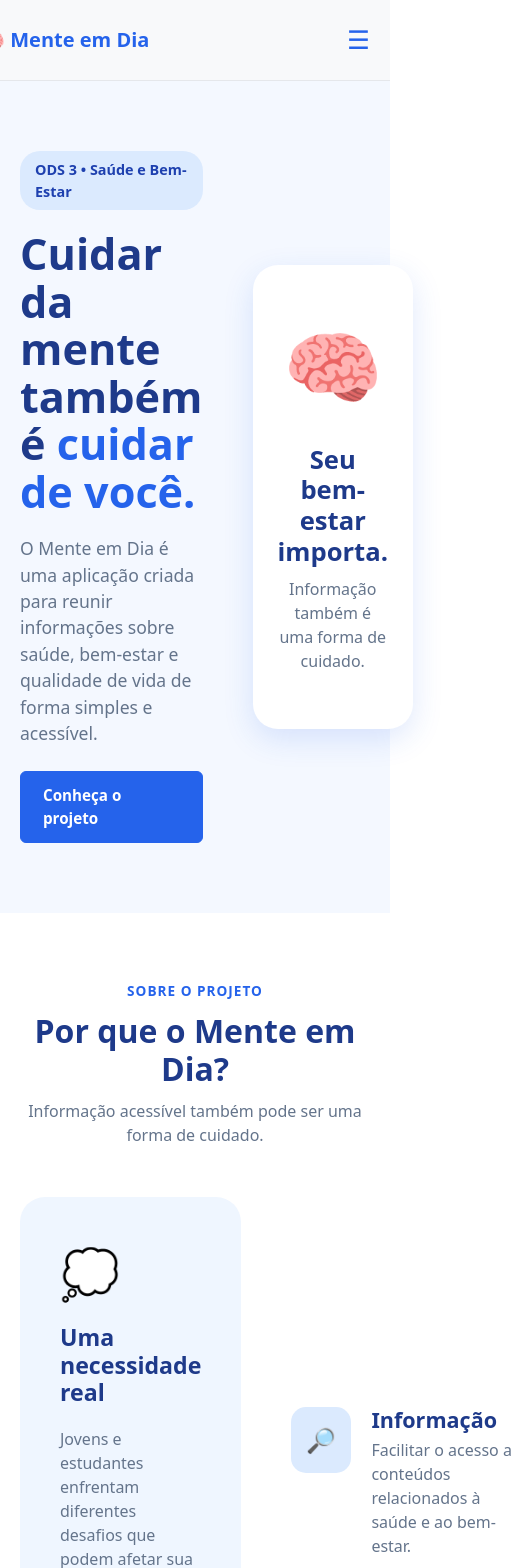
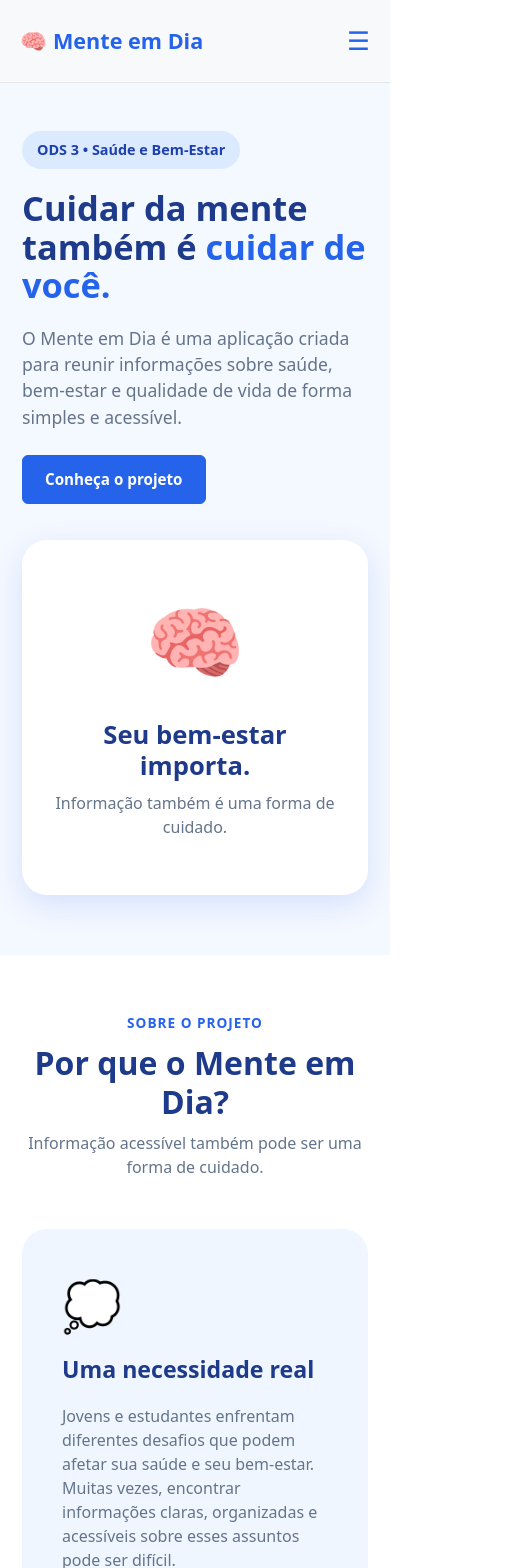
Before and after one commit to marina99vegetti/mente-em-dia-nota-2, a React (Vite) app: page / in a window 390 px wide. Shown: the top 1568 px of the page, 528 px wide, since content can reach past the window. Built offline with nearby package versions, Linux system fonts and the light colour scheme; no server answers.

Commit message:
Ajusta layout responsivo para celulares

```diff
--- a/src/App.css
+++ b/src/App.css
@@ -1,3 +1,4 @@
+
 :root {
   font-family: Arial, sans-serif;
   color: #1e3a8a;
@@ -18,6 +19,7 @@ html {
 body {
   margin: 0;
   background: #ffffff;
+  overflow-x: hidden;
 }
 
 a {
@@ -49,10 +51,31 @@ input {
   justify-content: space-between;
 }
 
+.hero-container {
+  width: 100%;
+  max-width: 1140px;
+  margin: 0 auto;
+}
+
 .navbar-brand {
-    font-weight: bold;
-    color: #2563eb !important;
-    transform: translateX(-40px);
+  display: inline-flex;
+  align-items: center;
+  gap: 6px;
+  font-weight: bold;
+  color: #2563eb !important;
+  white-space: nowrap;
+  flex-shrink: 0;
+  min-width: 0;
+}
+
+.navbar-brand {
+  margin-left: -23px;
+}
+
+.navbar-brain {
+  display: inline-block;
+  flex-shrink: 0;
+  line-height: 1;
 }
 
 .navbar-menu {
@@ -95,6 +118,7 @@ input {
   color: #2563eb;
   font-size: 1.6rem;
   cursor: pointer;
+  flex-shrink: 0;
 }
 
 /* =========================
@@ -148,6 +172,7 @@ main {
 }
 
 .hero-container {
+  width: 100%;
   max-width: 1140px;
   margin: 0 auto;
   display: grid;
@@ -157,7 +182,9 @@ main {
 }
 
 .hero-texto {
+  width: 100%;
   max-width: 700px;
+  min-width: 0;
 }
 
 .ods-badge {
@@ -654,16 +681,12 @@ main {
    RESPONSIVIDADE
 ========================= */
 
-@media (max-width: 600px) {
-  .navbar-container {
-    padding-left: 20px;
-    padding-right: 20px;
-    box-sizing: border-box;
-  }
-
-  .navbar-brand {
-    margin-left: 0;
-    flex-shrink: 0;
+@media (max-width: 992px) {
+  .hero-container,
+  .sobre-grid,
+  .ods-grid,
+  .publico-grid {
+    grid-template-columns: 1fr;
   }
 
   .hero-texto {
@@ -689,9 +712,16 @@ main {
 }
 
 @media (max-width: 768px) {
-
   .navbar-container {
     padding: 12px 20px;
+    gap: 12px;
+  }
+
+  .navbar-brand {
+    transform: none;
+    margin-left: 0;
+    white-space: nowrap;
+    flex-shrink: 0;
   }
 
   .navbar-toggle {
@@ -725,8 +755,23 @@ main {
     padding: 70px 20px;
   }
 
+  .hero-container {
+    grid-template-columns: 1fr;
+    gap: 35px;
+  }
+
+  .hero-texto {
+    width: 100%;
+    max-width: 100%;
+    min-width: 0;
+    margin-left: 0;
+    text-align: left;
+  }
+
   .hero h1 {
+    width: 100%;
     font-size: 2.7rem;
+    overflow-wrap: break-word;
   }
 
   .hero-card {
@@ -783,3 +828,159 @@ main {
     width: 100%;
   }
 }
+
+
+/* AJUSTES PARA CELULARES */
+@media (max-width: 768px) {
+  html,
+  body,
+  #root {
+    width: 100%;
+    max-width: 100%;
+    overflow-x: clip;
+  }
+
+  * {
+    box-sizing: border-box;
+  }
+
+  .navbar-container {
+    width: 100%;
+    max-width: 100%;
+    padding: 12px 20px;
+    gap: 12px;
+  }
+
+  .navbar-brand {
+    margin-left: 0;
+    transform: none;
+    min-width: 0;
+    font-size: 1.35rem;
+    white-space: nowrap;
+  }
+
+  .navbar-toggle {
+    flex-shrink: 0;
+  }
+
+  .hero {
+    padding: 48px 22px 60px;
+  }
+
+  .hero-container {
+    width: 100%;
+    max-width: 100%;
+    grid-template-columns: minmax(0, 1fr);
+    gap: 36px;
+  }
+
+  .hero-texto {
+    width: 100%;
+    max-width: 100%;
+    min-width: 0;
+    margin: 0;
+    text-align: left;
+  }
+
+  .hero h1 {
+    width: 100%;
+    max-width: 100%;
+    font-size: clamp(2.15rem, 8vw, 2.8rem);
+    line-height: 1.12;
+    overflow-wrap: normal;
+    word-break: normal;
+  }
+
+  .hero-texto p,
+  .hero .lead {
+    max-width: 100%;
+    overflow-wrap: break-word;
+  }
+
+  .hero-card {
+    width: 100%;
+    max-width: 100%;
+    min-width: 0;
+    margin: 0;
+  }
+
+  .section-container {
+    width: 100%;
+    max-width: 100%;
+    padding: 55px 22px;
+  }
+
+  .sobre-grid,
+  .ods-grid,
+  .publico-grid {
+    width: 100%;
+    max-width: 100%;
+    min-width: 0;
+    grid-template-columns: minmax(0, 1fr);
+    gap: 28px;
+  }
+
+  .sobre-grid > *,
+  .ods-grid > *,
+  .publico-grid > * {
+    width: 100%;
+    max-width: 100%;
+    min-width: 0;
+  }
+
+  .ods-texto {
+    order: 1;
+  }
+
+  .ods-number-container {
+    order: 2;
+    display: flex;
+    justify-content: center;
+  }
+
+  .ods-number {
+    width: min(200px, 100%);
+    height: auto;
+    aspect-ratio: 1;
+  }
+
+  .temas-grid,
+  .recursos-grid {
+    grid-template-columns: minmax(0, 1fr);
+    width: 100%;
+  }
+
+  .temas-grid > *,
+  .recursos-grid > * {
+    min-width: 0;
+    max-width: 100%;
+  }
+
+  .section-header h2,
+  .temas-title,
+  .publico-title,
+  .recursos-title,
+  .ods-texto h2 {
+    max-width: 100%;
+    overflow-wrap: break-word;
+  }
+
+  .busca-conteudos,
+  .busca-conteudos form {
+    width: 100%;
+    max-width: 100%;
+    min-width: 0;
+  }
+
+  .busca-conteudos input {
+    width: 100%;
+    max-width: 100%;
+    min-width: 0;
+  }
+
+  .footer-container {
+    width: 100%;
+    max-width: 100%;
+    grid-template-columns: minmax(0, 1fr);
+  }
+}
--- a/src/components/Navbar.jsx
+++ b/src/components/Navbar.jsx
@@ -1,3 +1,4 @@
+
 import { useState } from 'react'
 
 function Navbar() {
@@ -11,9 +12,13 @@ function Navbar() {
     <header>
       <nav className="navbar">
         <div className="navbar-container">
-
-          <a className="navbar-brand" href="#inicio" onClick={fecharMenu}>
-            🧠 Mente em Dia
+          <a
+            className="navbar-brand"
+            href="#inicio"
+            onClick={fecharMenu}
+          >
+            <span className="navbar-brain">🧠</span>
+            <span>Mente em Dia</span>
           </a>
 
           <button
@@ -21,6 +26,7 @@ function Navbar() {
             type="button"
             onClick={() => setMenuAberto(!menuAberto)}
             aria-label="Abrir menu"
+            aria-expanded={menuAberto}
           >
             ☰
           </button>
@@ -33,8 +39,6 @@ function Navbar() {
             <a href="#publico" onClick={fecharMenu}>Público-alvo</a>
             <a href="#recursos" onClick={fecharMenu}>Recursos</a>
           </div>
-
-
         </div>
       </nav>
     </header>
```
